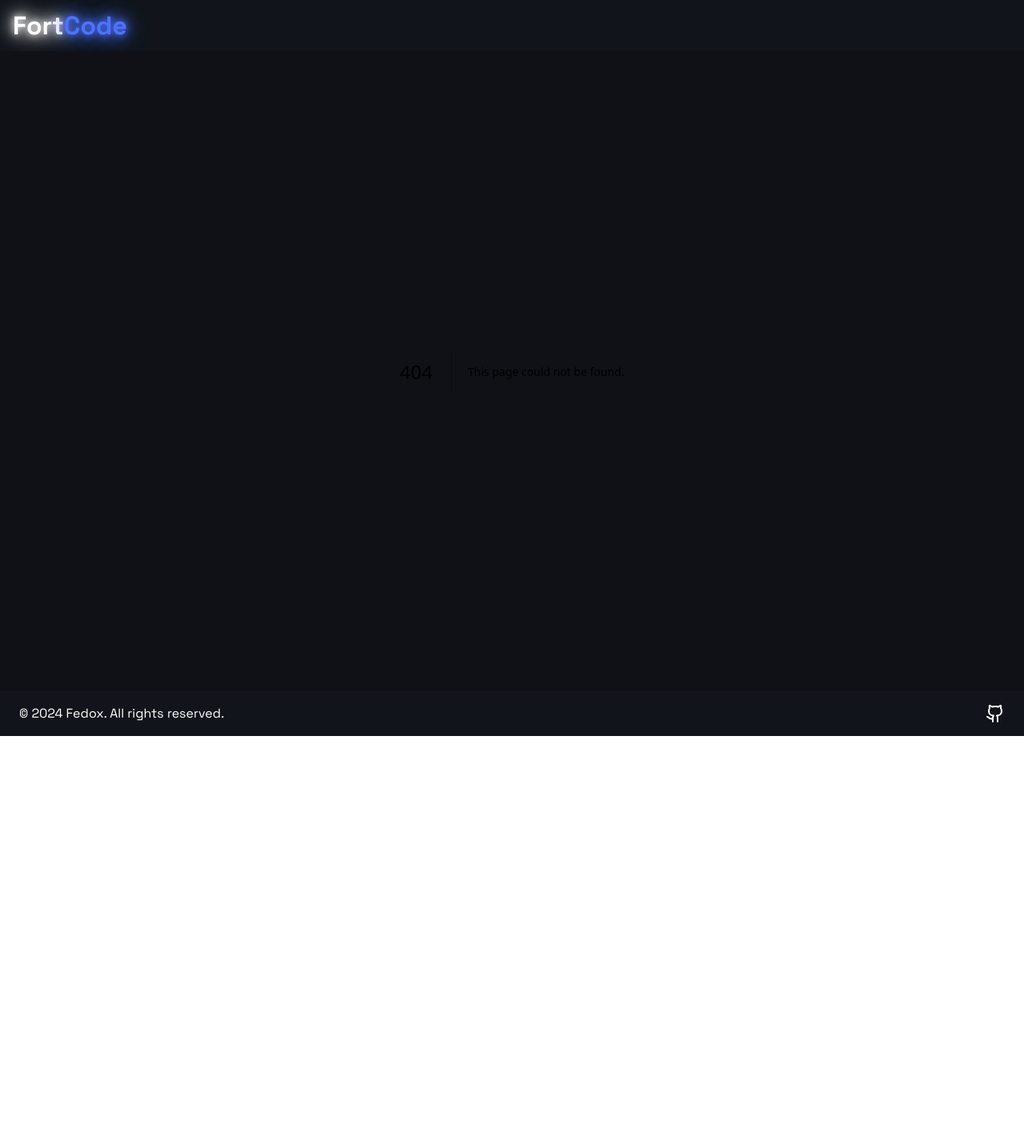
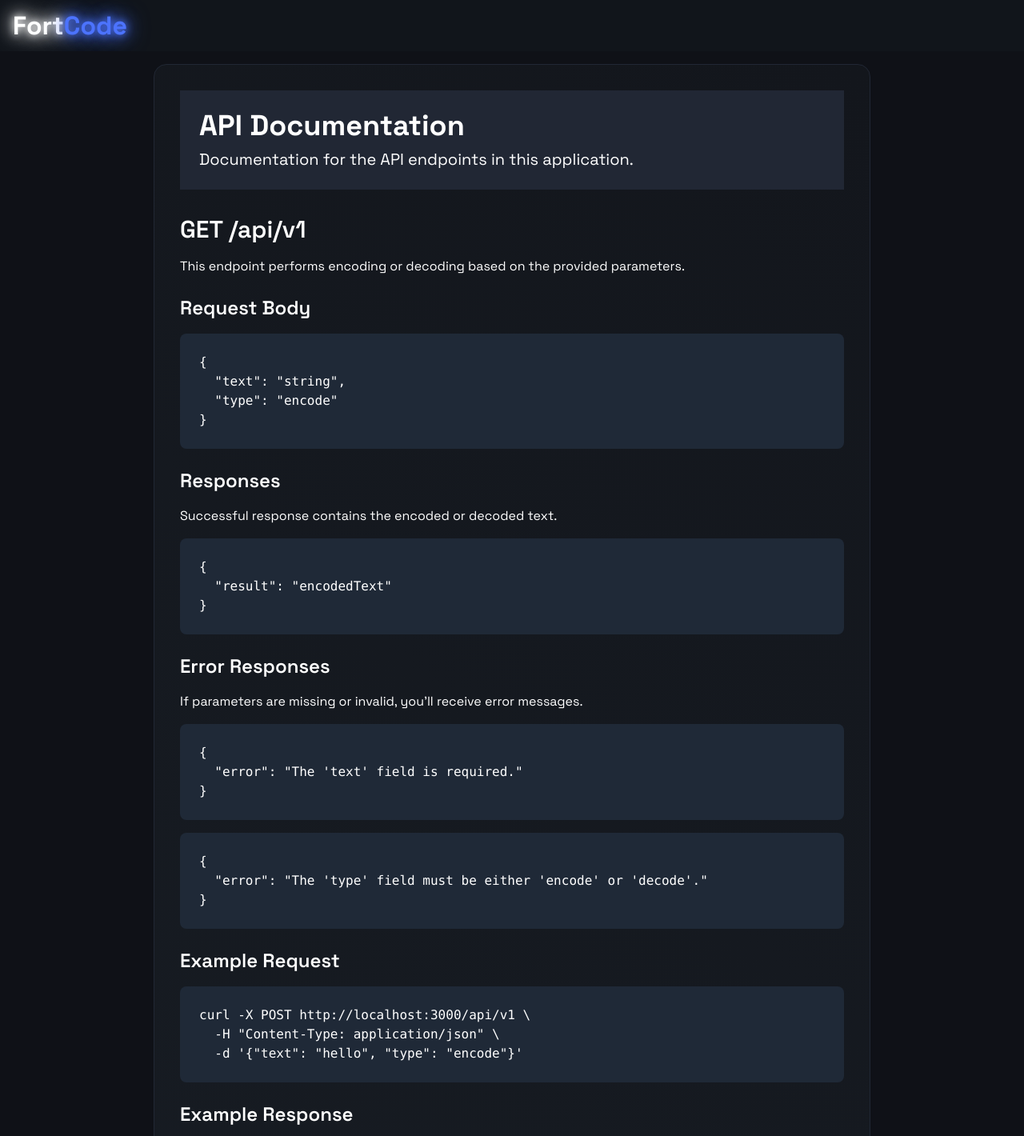
Before and after one commit to Fedox-die-Ente/fortcode, a Next.js app: page /docs in a window 1280 px wide. Before the commit this address had no page. Shown: the top 1420 px of the page at 80% size. Before the commit the page ends 920 px from the top, so only its background shows below. Built offline with nearby package versions, Linux system fonts and the light colour scheme.

Commit message:
feat: Added api docs

```diff
--- /dev/null
+++ b/app/docs/page.tsx
@@ -0,0 +1,87 @@
+// pages/api-docs.tsx
+
+import React from 'react';
+
+const ApiDocs = () => {
+
+	const exampleRequestBody = JSON.stringify(
+		{
+			text: "string",
+			type: "encode"
+		},
+		null,
+		2
+	);
+
+	return (
+		<main className='bg-dark-200 w-full h-full flex items-center justify-center p-4'>
+			<div className='cool-bg p-8 w-full max-w-4xl rounded-2xl border border-dark-300'>
+				<header className='bg-dark-300 p-6 text-white mb-8'>
+					<h1 className='text-4xl font-bold'>API Documentation</h1>
+					<p className='mt-2 text-xl'>Documentation for the API endpoints in this application.</p>
+				</header>
+
+				<div className='text-white'>
+					<section className='mb-8'>
+						<h2 className='text-3xl font-semibold mb-4'>GET /api/v1</h2>
+						<p className='mb-6'>This endpoint performs encoding or decoding based on the provided parameters.</p>
+
+						<h3 className='text-2xl font-semibold mb-4'>Request Body</h3>
+						<pre className='bg-gray-800 text-white p-6 rounded-lg mb-6'>
+              <code>
+                {exampleRequestBody}
+              </code>
+            </pre>
+
+						<h3 className='text-2xl font-semibold mb-4'>Responses</h3>
+						<p className='mb-4'>Successful response contains the encoded or decoded text.</p>
+						<pre className='bg-gray-800 text-white p-6 rounded-lg mb-6'>
+              <code>
+                {JSON.stringify({ result: "encodedText" }, null, 2)}
+              </code>
+            </pre>
+
+						<h3 className='text-2xl font-semibold mb-4'>Error Responses</h3>
+						<p className='mb-4'>If parameters are missing or invalid, you'll receive error messages.</p>
+						<pre className='bg-gray-800 text-white p-6 rounded-lg mb-4'>
+              <code>
+                {JSON.stringify({ error: "The 'text' field is required." }, null, 2)}
+              </code>
+            </pre>
+						<pre className='bg-gray-800 text-white p-6 rounded-lg mb-6'>
+              <code>
+                {JSON.stringify({ error: "The 'type' field must be either 'encode' or 'decode'." }, null, 2)}
+              </code>
+            </pre>
+
+						<h3 className='text-2xl font-semibold mb-4'>Example Request</h3>
+						<pre className='bg-gray-800 text-white p-6 rounded-lg mb-6'>
+              <code>
+                {`curl -X POST http://localhost:3000/api/v1 \\
+  -H "Content-Type: application/json" \\
+  -d '{"text": "hello", "type": "encode"}'
+`}
+              </code>
+            </pre>
+
+						<h3 className='text-2xl font-semibold mb-4'>Example Response</h3>
+						<pre className='bg-gray-800 text-white p-6 rounded-lg mb-6'>
+              <code>
+                {JSON.stringify({ result: "encoded_hello" }, null, 2)}
+              </code>
+            </pre>
+
+						<h3 className='text-2xl font-semibold mb-4'>Error Response Example</h3>
+						<pre className='bg-gray-800 text-white p-6 rounded-lg'>
+              <code>
+                {JSON.stringify({ error: "The 'text' field is required." }, null, 2)}
+              </code>
+            </pre>
+					</section>
+				</div>
+			</div>
+		</main>
+	);
+};
+
+export default ApiDocs;
```
